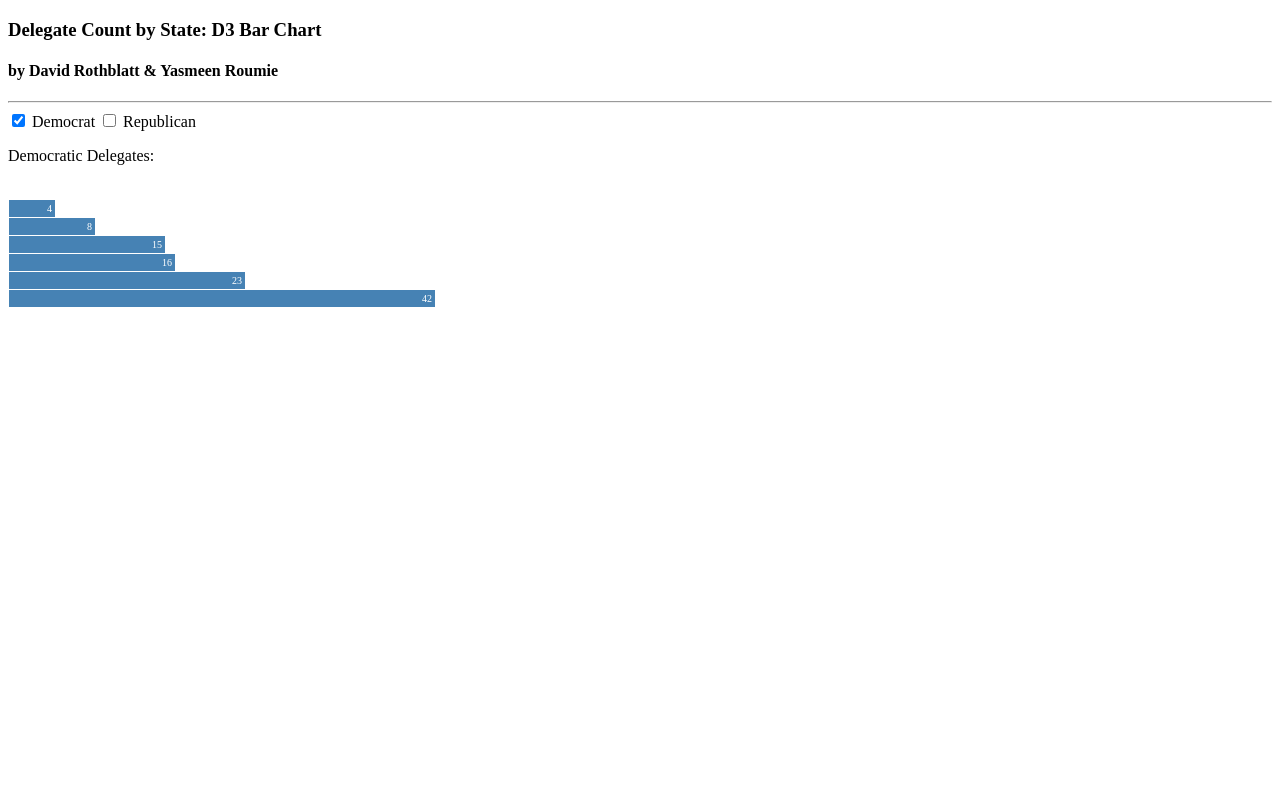
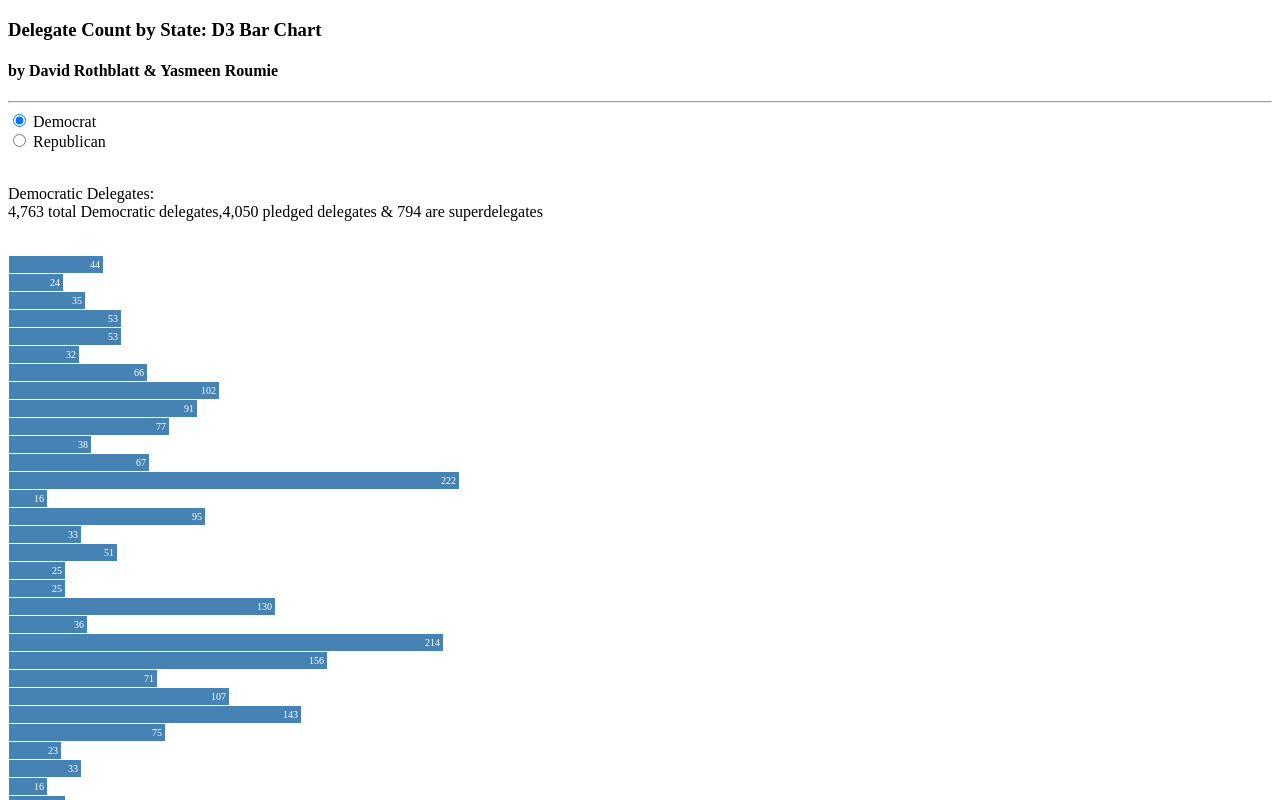
Before and after one commit to drothblatt/drothblatt_hw, a plain HTML site: page hw05/index.html in a window 1280 px wide. Both pictures are taken after a click on the radio button 18 px from the left and 120 px from the top of the page. Shown: the top 800 px of the page. Drawn offline with nearby package versions, Linux system fonts and the light colour scheme.

Commit message:
fixed toggling issue

```diff
--- a/hw05/index.html
+++ b/hw05/index.html
@@ -11,8 +11,10 @@
   <hr>
 
   <body id="body">
-    <input type="checkbox" id="donkey"> Democrat
-    <input type="checkbox" id="elephant"> Republican
+    <form action="">
+      <input type="radio" name="party" id="donkey"> Democrat <br>
+      <input type="radio" name="party" id="elephant"> Republican <br>
+    </form>
     <br>
     <p id="p"> </p>
     <br>
--- a/hw05/index.js
+++ b/hw05/index.js
@@ -1,30 +1,39 @@
 var data = [4,8,15,16,23,42];
 var data2 = [6,19,8,20,35,62];
+
+var dem = [44,24,35,53,53,32,66,102,91,77,38,67,222,
+	   16,95,33,51,25,25,130,36,214,156,71,107,143,
+	   75,23,33,16,25,101,86,14,247,55,21,95,189,24,
+	   83,29,55,61,475,21,126,34,18,20,20];
+
+var rep = [30,23,50,30,50,28,40,76,42,38,43,58,155,16,49,
+	   40,46,46,23,19,32,59,40,19,26,69,72,66,99,52,
+	   58,40,42,95,28,16,38,17,19,57,36,34,28,44,172,
+	   27,51,24,29];
 
 var p = document.getElementById("p");
 var donkey = document.getElementById("donkey");
 var elephant = document.getElementById("elephant");
 
 var create_graph = function(){
+    d3.select(".chart").selectAll("div").remove();
+
+    console.log("create_graph");
+    //console.log(opposite_party.checked);
+    //var x = document.getElementById(opposite_party);
+    //console.log("x: " + x);
+    //x.checked = false;
     p.innerHTML = "";
-    if (donkey.checked && elephant.checked){
-	p.innerHTML = "Dem & Rep Delegates: <br>";
-	d3stuff(data);
-	d3stuff(data2);
-    }else if (donkey.checked){
+    if (donkey.checked){
 	console.log("donkey");
-	p.innerHTML = "Democratic Delegates: <br>";
-	d3stuff(data);
+	p.innerHTML = "Democratic Delegates: <br>  4,763 total Democratic delegates," +
+	    "4,050 pledged delegates & 794 are superdelegates";
+	d3stuff(dem);
     }else if (elephant.checked){
 	console.log("elephant");
-	p.innerHTML = "Republic Delegates: <br>";
-	d3stuff(data2);
-    }else{
-	p.innerHTML = "Select a party to view delegate chart. <br>";
-	d3.select(".chart").selectAll("div").remove();
+	p.innerHTML = "Republic Delegates: <br> 2,472 total Republican delegates, 1,719 being pledged delegates.";
+	d3stuff(rep);
     }
-    console.log("p: " +  p);
-
 }
 
 var d3stuff = function(data){
@@ -32,7 +41,7 @@ var d3stuff = function(data){
       .selectAll("div")
         .data(data)
       .enter().append("div")
-   	.style("width", function(d) {return d*10 + "px"; })
+   	.style("width", function(d) {return d*2 + "px"; })
 	.text(function(d) {return d;});
 }
 
```
